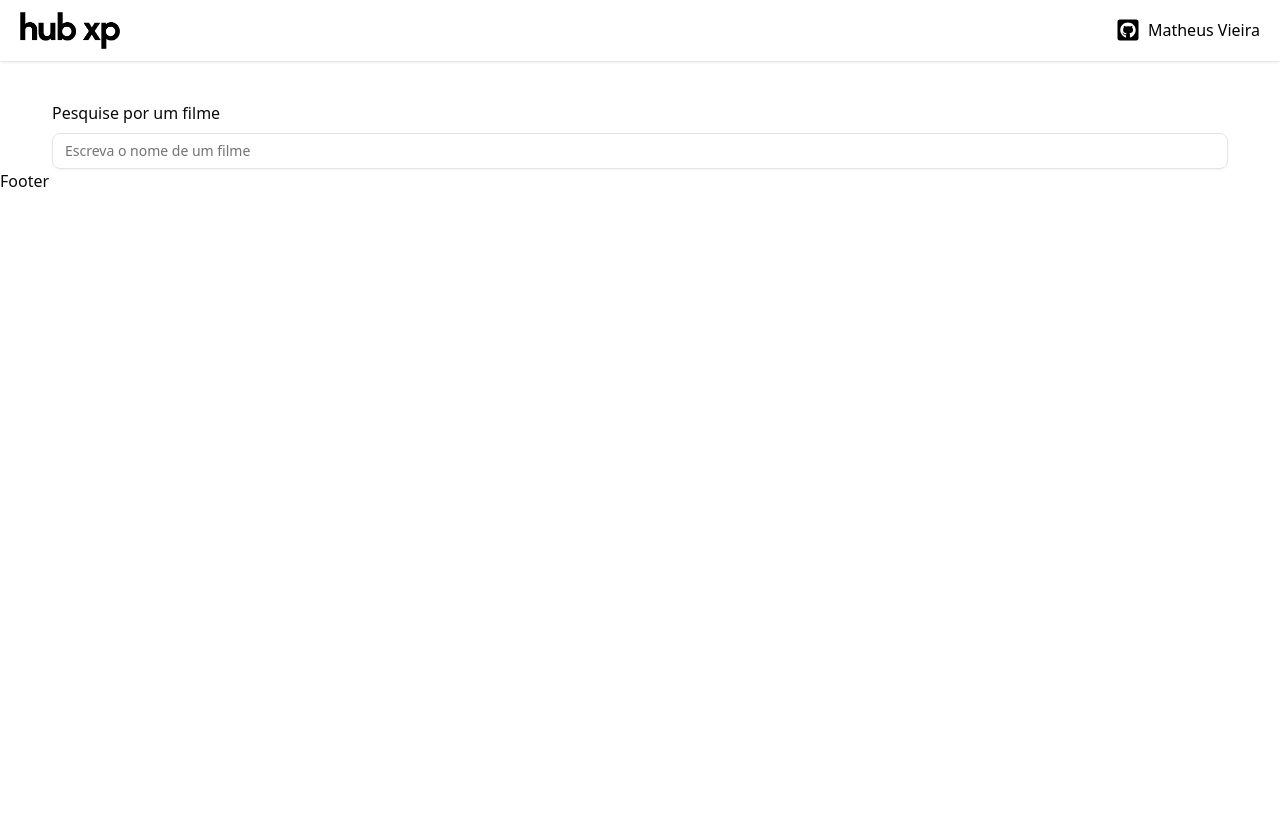
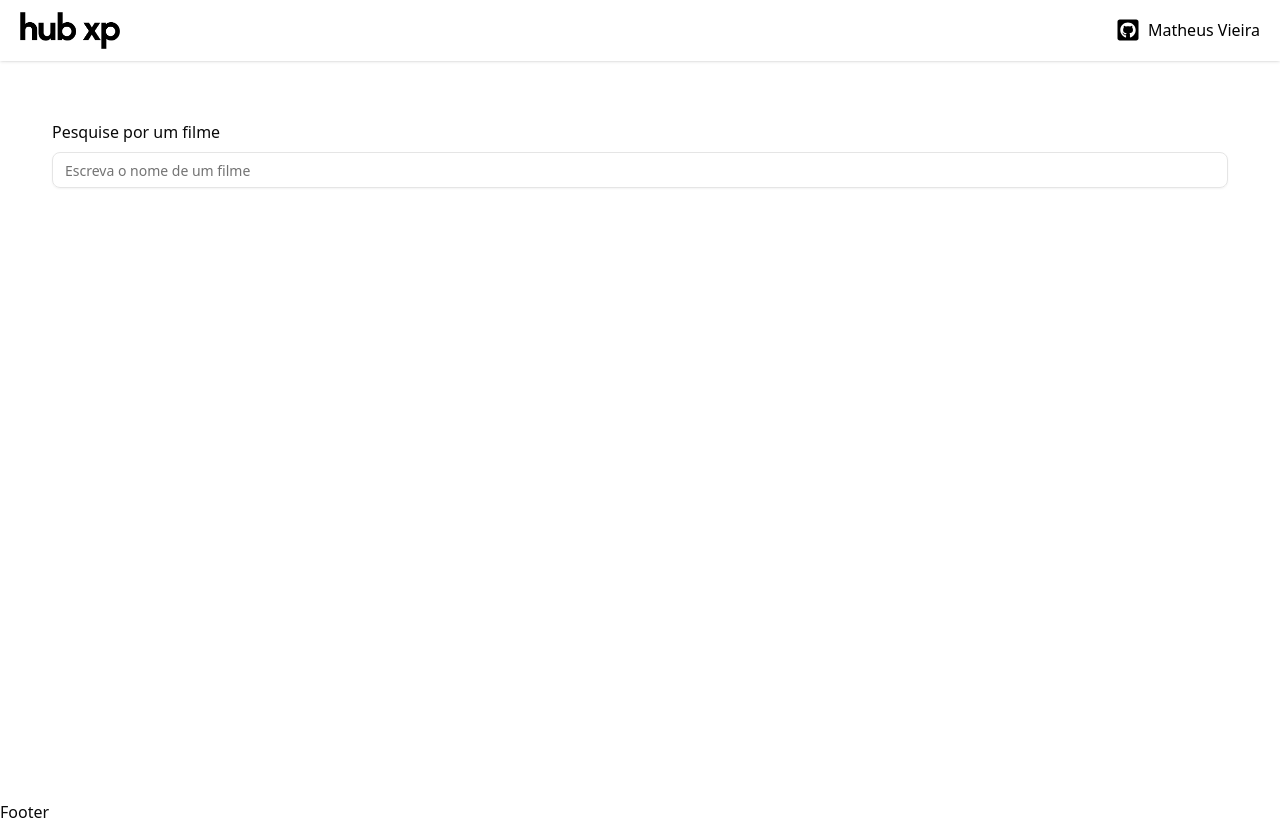
Before and after one commit to math-vieira/Explorer-de-Filmes, a Next.js app: page / in a window 1280 px wide. Before the commit the page ends 800 px from the top, so only its background shows below. Built offline with nearby package versions, Linux system fonts and the light colour scheme.

Commit message:
fix: fix header position

```diff
--- a/src/components/atoms/centralizer-section/index.tsx
+++ b/src/components/atoms/centralizer-section/index.tsx
@@ -7,7 +7,11 @@ export const CentralizerSection = ({
 }: TCentralizerSectionProps) => {
   return (
     <section
-      className={cn('mx-auto max-w-[1200px] px-11', 'md:px-3', className)}
+      className={cn(
+        'mx-auto min-h-[100vh] max-w-[1200px] px-11 pt-20',
+        'md:px-3',
+        className
+      )}
     >
       {children}
     </section>
--- a/src/components/molecules/header/index.tsx
+++ b/src/components/molecules/header/index.tsx
@@ -5,7 +5,7 @@ import { FaGithubSquare } from 'react-icons/fa';
 
 export const Header = () => {
   return (
-    <header className="flex w-full items-center justify-between px-5 py-3 shadow-sm">
+    <header className="fixed top-0 left-0 z-10 flex w-full items-center justify-between bg-white px-5 py-3 shadow-sm">
       <Link href="/">
         <Image
           src={logo.src}
```
